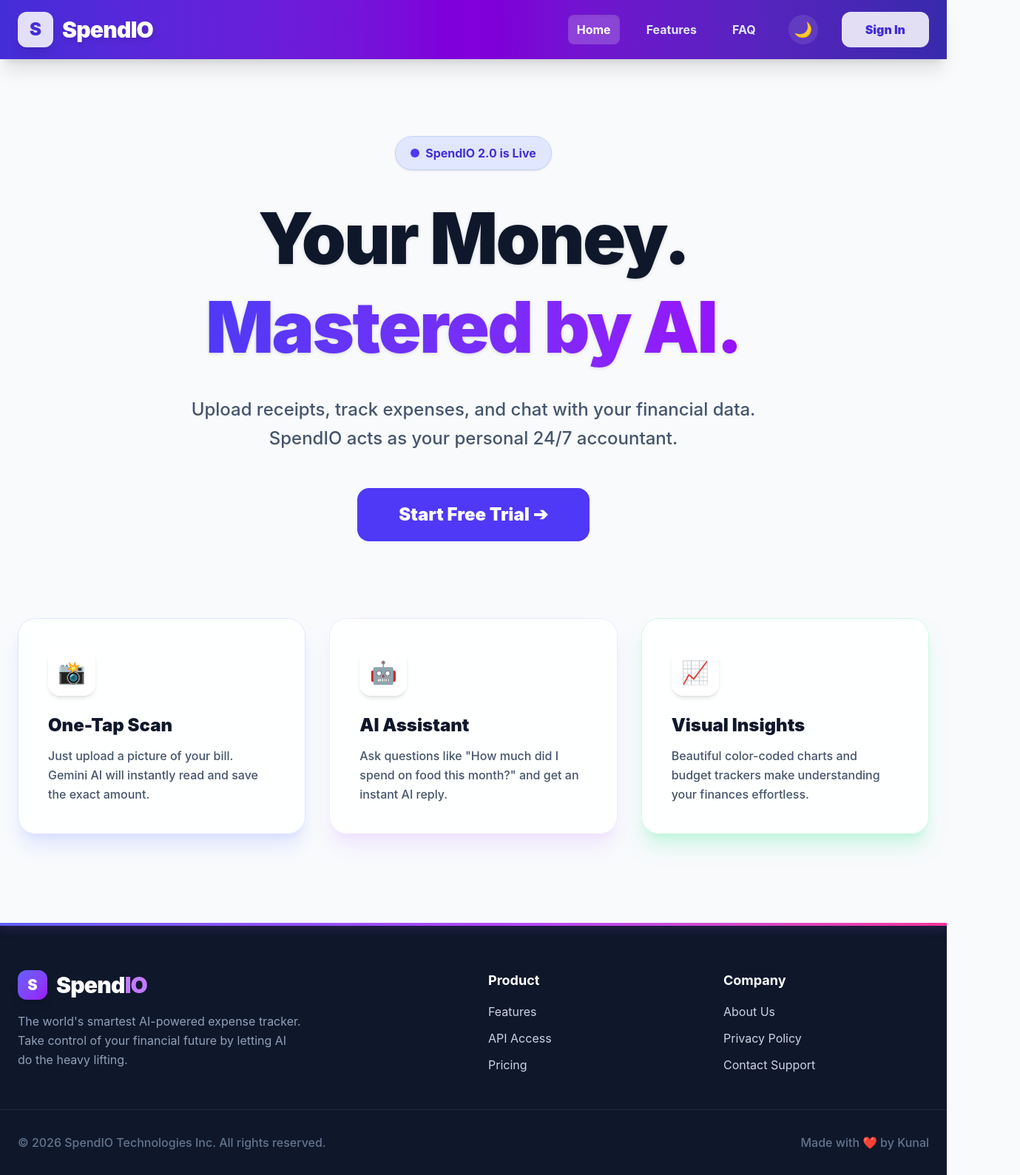
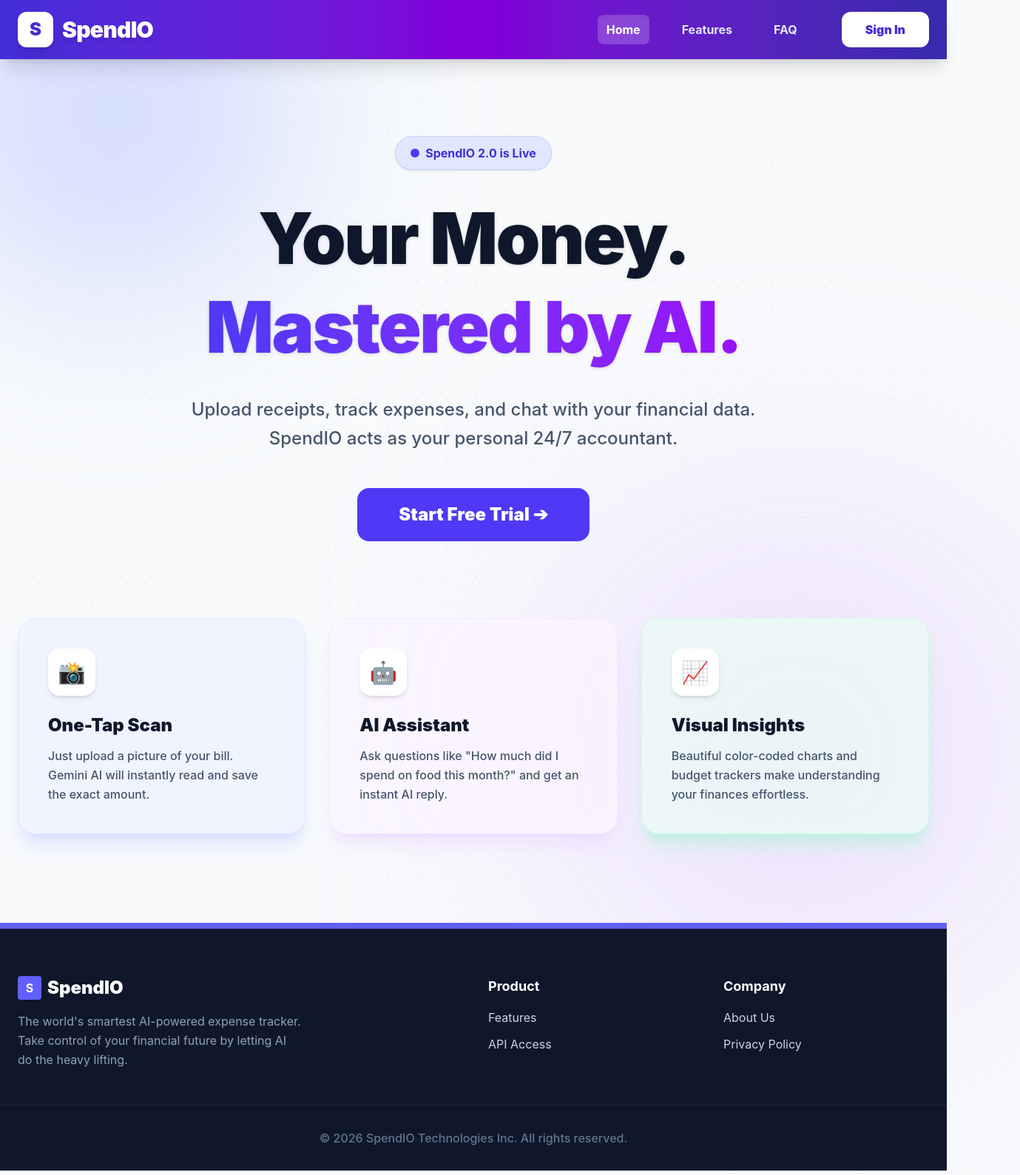
Before and after one commit to kunalchobdar2004/SpendIO-AI-Expense-Tracker, a React app in the folder frontend/: page / in a window 1280 px wide. Shown: the whole page at 74% size, 1379 px wide, since content can reach past the window. Built offline with nearby package versions, Linux system fonts and the light colour scheme; the HTML template or start-up script is replaced by a standard one.

Commit message:
Complete Pro SaaS UI Overhaul

```diff
--- a/frontend/src/App.jsx
+++ b/frontend/src/App.jsx
@@ -3,16 +3,13 @@ import { BrowserRouter as Router, Routes, Route, Link, useNavigate, useLocation,
 import { PieChart, Pie, Cell, Tooltip, ResponsiveContainer, Legend } from "recharts";
 
 // =====================================
-// 🎨 GLOBAL STYLES & DRIBBBLE ANIMATIONS
+// 🎨 GLOBAL STYLES
 // =====================================
-const GlobalStyles = ({ isDark }) => (
+const GlobalStyles = () => (
   <style>{`
     body, html {
       margin: 0; padding: 0; width: 100%; min-height: 100%;
-      background-color: ${isDark ? '#0f172a' : '#f8fafc'};
-      color: ${isDark ? '#f8fafc' : '#1e293b'};
-      font-family: 'Inter', sans-serif;
-      transition: background-color 0.3s ease, color 0.3s ease;
+      background-color: #f8fafc; color: #1e293b; font-family: 'Inter', sans-serif;
     }
     @keyframes fadeUp {
       from { opacity: 0; transform: translateY(20px); }
@@ -20,82 +17,21 @@ const GlobalStyles = ({ isDark }) => (
     }
     .animate-fade-up { animation: fadeUp 0.6s cubic-bezier(0.16, 1, 0.3, 1) forwards; }
     .delay-100 { animation-delay: 0.1s; }
-
-    /* 🌟 DRIBBBLE STYLE MESH GRADIENT ANIMATIONS */
-    @keyframes blob {
-      0% { transform: translate(0px, 0px) scale(1); }
-      33% { transform: translate(30px, -50px) scale(1.1); }
-      66% { transform: translate(-20px, 20px) scale(0.9); }
-      100% { transform: translate(0px, 0px) scale(1); }
+    .bg-grid-pattern {
+      background-size: 40px 40px;
+      background-image: radial-gradient(circle, #cbd5e1 1.5px, transparent 1.5px);
     }
-    .animate-blob {
-      animation: blob 12s infinite alternate cubic-bezier(0.4, 0, 0.2, 1);
-    }
-    .animation-delay-2000 { animation-delay: 2s; }
-    .animation-delay-4000 { animation-delay: 4s; }
-
-    @keyframes panGrid {
-      0% { background-position: 0 0; }
-      100% { background-position: 40px 40px; }
-    }
-    .bg-grid-animated {
-      background-size: 40px 40px;
-      background-image: radial-gradient(circle, ${isDark ? '#334155' : '#cbd5e1'} 1.5px, transparent 1.5px) !important;
-      animation: panGrid 20s linear infinite;
-    }
-
     ::-webkit-scrollbar { width: 8px; }
     ::-webkit-scrollbar-track { background: transparent; }
-    ::-webkit-scrollbar-thumb { background: ${isDark ? '#475569' : '#cbd5e1'}; border-radius: 10px; }
-    ::-webkit-scrollbar-thumb:hover { background: ${isDark ? '#64748b' : '#94a3b8'}; }
-
-    /* 🌙 DARK MODE OVERRIDES */
-    ${isDark ? `
-      .bg-white, .bg-indigo-50\\/80, .bg-purple-50\\/80, .bg-emerald-50\\/80, .bg-emerald-50\\/90, .bg-blue-50\\/90, .bg-white\\/90, .bg-cyan-50\\/90, .bg-pink-50\\/90, .bg-orange-50\\/90, .bg-rose-50\\/90, .bg-amber-50\\/90, .bg-slate-50 {
-        background-color: rgba(30, 41, 59, 0.8) !important;
-        backdrop-filter: blur(16px);
-        border-color: #334155 !important;
-      }
-      .text-slate-900, .text-slate-800, .text-indigo-900, .text-cyan-900, .text-pink-900, .text-purple-900, .text-emerald-900, .text-orange-950, .text-rose-900, .text-amber-900 {
-        color: #f8fafc !important;
-      }
-      .text-slate-600, .text-slate-500, .text-cyan-700 {
-        color: #94a3b8 !important;
-      }
-      input, select {
-        background-color: #0f172a !important;
-        color: white !important;
-        border-color: #334155 !important;
-      }
-      .bg-slate-50 { background-color: rgba(51, 65, 85, 0.5) !important; }
-    ` : `
-      .bg-white, .bg-indigo-50\\/80, .bg-purple-50\\/80, .bg-emerald-50\\/80, .bg-emerald-50\\/90, .bg-blue-50\\/90, .bg-white\\/90, .bg-cyan-50\\/90, .bg-pink-50\\/90, .bg-orange-50\\/90, .bg-rose-50\\/90, .bg-amber-50\\/90, .bg-slate-50 {
-        background-color: rgba(255, 255, 255, 0.85) !important;
-        backdrop-filter: blur(12px);
-      }
-    `}
+    ::-webkit-scrollbar-thumb { background: #cbd5e1; border-radius: 10px; }
+    ::-webkit-scrollbar-thumb:hover { background: #94a3b8; }
   `}</style>
-);
-
-// 🌟 DRIBBBLE STYLE BACKGROUND
-const DribbbleBackground = ({ isDark }) => (
-  <div className="fixed inset-0 overflow-hidden pointer-events-none -z-10 transition-colors duration-500" style={{ backgroundColor: isDark ? '#0f172a' : '#f8fafc' }}>
-    {/* Animated Blobs */}
-    <div className={`absolute top-[-10%] left-[-10%] w-[500px] h-[500px] rounded-full mix-blend-multiply filter blur-[100px] opacity-70 animate-blob transition-colors duration-1000 ${isDark ? 'bg-indigo-600/40 mix-blend-screen' : 'bg-purple-300'}`}></div>
-
-    <div className={`absolute top-[-10%] right-[-10%] w-[500px] h-[500px] rounded-full mix-blend-multiply filter blur-[100px] opacity-70 animate-blob animation-delay-2000 transition-colors duration-1000 ${isDark ? 'bg-pink-600/30 mix-blend-screen' : 'bg-pink-300'}`}></div>
-
-    <div className={`absolute bottom-[-20%] left-[20%] w-[600px] h-[600px] rounded-full mix-blend-multiply filter blur-[100px] opacity-70 animate-blob animation-delay-4000 transition-colors duration-1000 ${isDark ? 'bg-blue-600/30 mix-blend-screen' : 'bg-indigo-300'}`}></div>
-
-    {/* Subtle Grid Overlay */}
-    <div className="absolute inset-0 bg-grid-animated opacity-40"></div>
-  </div>
 );
 
 // =====================================
 // 🎨 COMPONENTS: HEADER & FOOTER
 // =====================================
-const Header = ({ user, handleLogout, isDark, setIsDark }) => {
+const Header = ({ user, handleLogout }) => {
   const location = useLocation();
   const publicLinks = [{ name: "Home", path: "/" }, { name: "Features", path: "/#features" }, { name: "FAQ", path: "/faq" }];
   const privateLinks = [{ name: "Dashboard", path: "/dashboard" }, { name: "Scan Bill", path: "/scan" }, { name: "AI Advisor", path: "/ai" }];
@@ -108,18 +44,13 @@ const Header = ({ user, handleLogout, isDark, setIsDark }) => {
           <div className="w-12 h-12 rounded-xl bg-white text-indigo-700 flex items-center justify-center font-black text-2xl shadow-lg group-hover:scale-110 transition-transform">S</div>
           <span className="text-3xl font-black tracking-tight drop-shadow-md">SpendIO</span>
         </Link>
-        <nav className="hidden md:flex gap-6 items-center">
+        <nav className="hidden md:flex gap-8 items-center">
           {links.map(link => (
             <Link key={link.name} to={link.path} className={`font-bold transition-all duration-300 hover:-translate-y-0.5 px-3 py-2 rounded-lg ${location.pathname === link.path ? 'bg-white/20 shadow-inner' : 'text-indigo-100 hover:text-white hover:bg-white/10'}`}>
               {link.name}
             </Link>
           ))}
-
-          <button onClick={() => setIsDark(!isDark)} className="ml-2 w-10 h-10 rounded-full bg-white/10 flex items-center justify-center hover:bg-white/20 transition-all text-xl" title="Toggle Dark Mode">
-            {isDark ? '☀️' : '🌙'}
-          </button>
-
-          {!user && <Link to="/auth" className="ml-2 bg-white text-indigo-700 px-8 py-3 rounded-xl font-black hover:bg-indigo-50 hover:shadow-[0_0_20px_rgba(255,255,255,0.4)] transition-all">Sign In</Link>}
+          {!user && <Link to="/auth" className="ml-4 bg-white text-indigo-700 px-8 py-3 rounded-xl font-black hover:bg-indigo-50 hover:shadow-[0_0_20px_rgba(255,255,255,0.4)] transition-all">Sign In</Link>}
         </nav>
         {user && (
           <Link to="/profile" className="w-12 h-12 rounded-full bg-white text-indigo-700 font-black flex items-center justify-center shadow-lg transition-all cursor-pointer hover:scale-110 hover:ring-4 ring-white/30 text-xl overflow-hidden border-2 border-white">
@@ -131,37 +62,33 @@ const Header = ({ user, handleLogout, isDark, setIsDark }) => {
   );
 };
 
-const Footer = ({ isDark }) => (
-  <footer className={`${isDark ? 'bg-[#0b0f19]' : 'bg-slate-900'} text-slate-300 pt-16 pb-8 mt-auto z-10 relative overflow-hidden`}>
-    <div className="absolute top-0 left-0 w-full h-1 bg-gradient-to-r from-indigo-500 via-purple-500 to-pink-500 shadow-[0_0_15px_rgba(168,85,247,0.5)]"></div>
-    <div className="max-w-7xl mx-auto px-6 grid grid-cols-1 md:grid-cols-4 gap-10 mb-12 relative z-10">
+const Footer = () => (
+  <footer className="bg-slate-900 text-slate-300 pt-16 pb-8 border-t-8 border-indigo-500 mt-auto z-10 relative">
+    <div className="max-w-7xl mx-auto px-6 grid grid-cols-1 md:grid-cols-4 gap-10 mb-12">
       <div className="col-span-1 md:col-span-2">
-        <div className="flex items-center gap-3 mb-4">
-          <div className="w-10 h-10 rounded-xl bg-gradient-to-br from-indigo-500 to-purple-600 flex items-center justify-center text-white font-black text-xl shadow-lg">S</div>
-          <span className="text-3xl font-black text-white tracking-tight">Spend<span className="text-purple-400">IO</span></span>
+        <div className="flex items-center gap-2 mb-4">
+          <div className="w-8 h-8 rounded bg-indigo-500 flex items-center justify-center text-white font-bold">S</div>
+          <span className="text-2xl font-black text-white">SpendIO</span>
         </div>
         <p className="text-slate-400 leading-relaxed max-w-sm">The world's smartest AI-powered expense tracker. Take control of your financial future by letting AI do the heavy lifting.</p>
       </div>
       <div>
         <h4 className="text-white font-bold mb-4 text-lg">Product</h4>
         <ul className="space-y-3">
-          <li className="hover:text-purple-400 cursor-pointer transition-colors">Features</li>
-          <li className="hover:text-purple-400 cursor-pointer transition-colors">API Access</li>
-          <li className="hover:text-purple-400 cursor-pointer transition-colors">Pricing</li>
+          <li className="hover:text-indigo-400 cursor-pointer transition-colors">Features</li>
+          <li className="hover:text-indigo-400 cursor-pointer transition-colors">API Access</li>
         </ul>
       </div>
       <div>
         <h4 className="text-white font-bold mb-4 text-lg">Company</h4>
         <ul className="space-y-3">
-          <li className="hover:text-purple-400 cursor-pointer transition-colors">About Us</li>
-          <li className="hover:text-purple-400 cursor-pointer transition-colors">Privacy Policy</li>
-          <li className="hover:text-purple-400 cursor-pointer transition-colors">Contact Support</li>
+          <li className="hover:text-indigo-400 cursor-pointer transition-colors">About Us</li>
+          <li className="hover:text-indigo-400 cursor-pointer transition-colors">Privacy Policy</li>
         </ul>
       </div>
     </div>
-    <div className="max-w-7xl mx-auto px-6 pt-8 border-t border-slate-800 flex flex-col md:flex-row justify-between items-center text-slate-500 font-medium">
+    <div className="max-w-7xl mx-auto px-6 pt-8 border-t border-slate-800 text-center text-slate-500 font-medium">
       <p>© 2026 SpendIO Technologies Inc. All rights reserved.</p>
-      <p className="mt-4 md:mt-0 flex items-center gap-1">Made with <span className="text-red-500">❤️</span> by Kunal</p>
     </div>
   </footer>
 );
@@ -176,18 +103,11 @@ function App() {
   });
   const [history, setHistory] = useState([]);
 
-  const [isDark, setIsDark] = useState(() => {
-    return localStorage.getItem('darkMode') === 'true';
-  });
-
-  useEffect(() => {
-    localStorage.setItem('darkMode', isDark);
-  }, [isDark]);
-
   useEffect(() => { if (user) fetchHistory(); }, [user]);
 
   const fetchHistory = async () => {
     try {
+      // 🟢 UPDATED TO RENDER URL
       const response = await fetch(`https://spendio-ai-expense-tracker.onrender.com/api/expenses?userId=${user.id}`);
       setHistory(await response.json());
     } catch (error) { console.error(error); }
@@ -201,10 +121,9 @@ function App() {
 
   return (
     <Router>
-      <GlobalStyles isDark={isDark} />
+      <GlobalStyles />
       <div className="min-h-screen flex flex-col selection:bg-indigo-500 selection:text-white relative">
-        <DribbbleBackground isDark={isDark} />
-        <Header user={user} handleLogout={handleLogout} isDark={isDark} setIsDark={setIsDark} />
+        <Header user={user} handleLogout={handleLogout} />
         <main className="flex-grow flex flex-col w-full max-w-7xl mx-auto px-6 py-10 z-10 relative">
           <Routes>
             <Route path="/" element={<HomePage user={user} />} />
@@ -216,7 +135,7 @@ function App() {
             <Route path="/profile" element={user ? <ProfilePage user={user} setUser={setUser} history={history} handleLogout={handleLogout} /> : <Navigate to="/auth" />} />
           </Routes>
         </main>
-        <Footer isDark={isDark} />
+        <Footer />
       </div>
     </Router>
   );
@@ -228,6 +147,10 @@ function App() {
 const HomePage = ({ user }) => {
   return (
     <div className="flex flex-col items-center justify-center animate-fade-up relative w-full h-full">
+      <div className="fixed top-0 left-0 w-full h-full bg-grid-pattern -z-10 opacity-[0.4] pointer-events-none"></div>
+      <div className="fixed top-[-20%] left-[-10%] w-[500px] h-[500px] bg-indigo-300/40 rounded-full blur-[120px] -z-10 pointer-events-none"></div>
+      <div className="fixed bottom-[-10%] right-[-10%] w-[600px] h-[600px] bg-purple-300/40 rounded-full blur-[150px] -z-10 pointer-events-none"></div>
+
       <div className="text-center max-w-5xl mx-auto pt-16 pb-16 relative z-10">
         <div className="inline-flex items-center gap-2 px-5 py-2.5 rounded-full bg-indigo-100 border border-indigo-200 text-indigo-700 font-bold mb-8 shadow-sm">
           <span className="relative flex h-3 w-3"><span className="animate-ping absolute inline-flex h-full w-full rounded-full bg-indigo-500 opacity-75"></span><span className="relative inline-flex rounded-full h-3 w-3 bg-indigo-600"></span></span>
@@ -245,17 +168,17 @@ const HomePage = ({ user }) => {
       </div>
 
       <div id="features" className="grid md:grid-cols-3 gap-8 w-full relative z-10 mb-20 mt-10">
-        <div className="bg-indigo-50/80 p-10 rounded-3xl border border-indigo-100 shadow-xl shadow-indigo-200/50 hover:shadow-2xl transition-all hover:-translate-y-2">
+        <div className="bg-indigo-50/80 backdrop-blur-lg p-10 rounded-3xl border border-indigo-100 shadow-xl shadow-indigo-200/50 hover:shadow-2xl transition-all hover:-translate-y-2">
           <div className="w-16 h-16 bg-white text-indigo-600 rounded-2xl flex items-center justify-center text-3xl mb-6 font-bold shadow-md">📸</div>
           <h3 className="text-2xl font-black mb-3 text-slate-900">One-Tap Scan</h3>
           <p className="text-slate-600 leading-relaxed font-medium">Just upload a picture of your bill. Gemini AI will instantly read and save the exact amount.</p>
         </div>
-        <div className="bg-purple-50/80 p-10 rounded-3xl border border-purple-100 shadow-xl shadow-purple-200/50 hover:shadow-2xl transition-all hover:-translate-y-2">
+        <div className="bg-purple-50/80 backdrop-blur-lg p-10 rounded-3xl border border-purple-100 shadow-xl shadow-purple-200/50 hover:shadow-2xl transition-all hover:-translate-y-2">
           <div className="w-16 h-16 bg-white text-purple-600 rounded-2xl flex items-center justify-center text-3xl mb-6 font-bold shadow-md">🤖</div>
           <h3 className="text-2xl font-black mb-3 text-slate-900">AI Assistant</h3>
           <p className="text-slate-600 leading-relaxed font-medium">Ask questions like "How much did I spend on food this month?" and get an instant AI reply.</p>
         </div>
-        <div className="bg-emerald-50/80 p-10 rounded-3xl border border-emerald-100 shadow-xl shadow-emerald-200/50 hover:shadow-2xl transition-all hover:-translate-y-2">
+        <div className="bg-emerald-50/80 backdrop-blur-lg p-10 rounded-3xl border border-emerald-100 shadow-xl shadow-emerald-200/50 hover:shadow-2xl transition-all hover:-translate-y-2">
           <div className="w-16 h-16 bg-white text-emerald-600 rounded-2xl flex items-center justify-center text-3xl mb-6 font-bold shadow-md">📈</div>
           <h3 className="text-2xl font-black mb-3 text-slate-900">Visual Insights</h3>
           <p className="text-slate-600 leading-relaxed font-medium">Beautiful color-coded charts and budget trackers make understanding your finances effortless.</p>
@@ -278,6 +201,7 @@ const AuthPage = ({ setUser }) => {
     e.preventDefault();
     setLoading(true);
     try {
+      // 🟢 UPDATED TO RENDER URL
       const res = await fetch(`https://spendio-ai-expense-tracker.onrender.com/api/${isLogin ? 'login' : 'signup'}`, {
         method: "POST", headers: { "Content-Type": "application/json" }, body: JSON.stringify(form),
       });
@@ -322,7 +246,7 @@ const AuthPage = ({ setUser }) => {
 };
 
 // =====================================
-// 📄 PROTECTED PAGE: DASHBOARD
+// 📄 PROTECTED PAGE: DASHBOARD (WITH EDIT/DELETE & EXPORT)
 // =====================================
 const Dashboard = ({ user, history, fetchHistory }) => {
   const [form, setForm] = useState({ amount: "", category: "Food", description: "", date: "" });
@@ -332,6 +256,7 @@ const Dashboard = ({ user, history, fetchHistory }) => {
   const handleSubmit = async (e) => {
     e.preventDefault();
     const method = editingId ? "PUT" : "POST";
+    // 🟢 UPDATED TO RENDER URL
     const url = editingId ? `https://spendio-ai-expense-tracker.onrender.com/api/expenses/${editingId}` : "https://spendio-ai-expense-tracker.onrender.com/api/expenses";
 
     await fetch(url, { method, headers: { "Content-Type": "application/json" }, body: JSON.stringify({ ...form, userId: user.id }) });
@@ -349,6 +274,7 @@ const Dashboard = ({ user, history, fetchHistory }) => {
 
   const handleDelete = async (id) => {
     if (!window.confirm("Are you sure you want to delete this expense?")) return;
+    // 🟢 UPDATED TO RENDER URL
     await fetch(`https://spendio-ai-expense-tracker.onrender.com/api/expenses/${id}`, { method: "DELETE" });
     fetchHistory();
   };
@@ -384,9 +310,14 @@ const Dashboard = ({ user, history, fetchHistory }) => {
   const COLORS = ["#4f46e5", "#ec4899", "#14b8a6", "#f59e0b", "#8b5cf6"];
 
   return (
+    <>
+      <div className="fixed top-0 left-0 w-full h-full bg-grid-pattern -z-10 opacity-[0.4] pointer-events-none"></div>
+
       <div className="grid lg:grid-cols-3 gap-8 animate-fade-up relative z-10">
+
+        {/* Left Column: Form */}
         <div className="lg:col-span-1 flex flex-col gap-6">
-        <div className={`p-8 rounded-3xl border shadow-lg ${editingId ? 'bg-amber-50/90 border-amber-200' : 'bg-indigo-50/90 border-indigo-100'}`}>
+          <div className={`backdrop-blur-md p-8 rounded-3xl border shadow-lg ${editingId ? 'bg-amber-50/90 border-amber-200' : 'bg-indigo-50/90 border-indigo-100'}`}>
             <h2 className={`text-2xl font-black mb-6 flex items-center gap-3 ${editingId ? 'text-amber-900' : 'text-indigo-900'}`}>
               <span className="bg-white p-2 rounded-xl shadow-sm">{editingId ? '✏️' : '➕'}</span>
               {editingId ? "Edit Expense" : "Add Expense"}
@@ -411,6 +342,7 @@ const Dashboard = ({ user, history, fetchHistory }) => {
           </div>
         </div>
 
+        {/* Right Column: Analytics */}
         <div className="lg:col-span-2 flex flex-col gap-6 animate-fade-up delay-100">
           <div className="grid md:grid-cols-2 gap-6">
             <div className="bg-emerald-50/90 p-8 rounded-3xl border border-emerald-100 shadow-lg">
@@ -450,6 +382,7 @@ const Dashboard = ({ user, history, fetchHistory }) => {
           )}
         </div>
 
+        {/* Transactions List */}
         <div className="lg:col-span-3 bg-white/90 p-8 rounded-3xl border border-slate-200 shadow-lg mt-2">
           <h2 className="text-2xl font-black mb-6 text-slate-800 flex items-center gap-2"><span>📋</span> Recent Transactions</h2>
           {history.length > 0 ? (
@@ -476,6 +409,7 @@ const Dashboard = ({ user, history, fetchHistory }) => {
         </div>
 
       </div>
+    </>
   );
 };
 
@@ -496,11 +430,13 @@ const ScanPage = ({ user, fetchHistory }) => {
     reader.readAsDataURL(file);
     reader.onloadend = async () => {
       try {
+        // 🟢 UPDATED TO RENDER URL
         const res = await fetch("https://spendio-ai-expense-tracker.onrender.com/api/scan", { method: "POST", headers: { "Content-Type": "application/json" }, body: JSON.stringify({ imageBase64: reader.result }) });
         if(!res.ok) throw new Error("API failed");
 
         const data = await res.json();
         setResult(data);
+        // 🟢 UPDATED TO RENDER URL
         await fetch('https://spendio-ai-expense-tracker.onrender.com/api/expenses', { method: 'POST', headers: { "Content-Type": "application/json" }, body: JSON.stringify({ ...data, userId: user.id }) });
         fetchHistory();
       } catch (err) {
@@ -511,6 +447,8 @@ const ScanPage = ({ user, fetchHistory }) => {
   };
 
   return (
+    <>
+      <div className="fixed top-0 left-0 w-full h-full bg-grid-pattern -z-10 opacity-[0.4] pointer-events-none"></div>
       <div className="grid lg:grid-cols-3 gap-8 animate-fade-up">
         <div className="lg:col-span-2 p-12 rounded-[3rem] bg-cyan-50/90 border border-cyan-100 shadow-xl text-center">
           <div className="w-24 h-24 mx-auto bg-white text-cyan-600 rounded-3xl flex items-center justify-center text-5xl mb-6 shadow-md">📸</div>
@@ -551,6 +489,7 @@ const ScanPage = ({ user, fetchHistory }) => {
           </div>
         </div>
       </div>
+    </>
   );
 };
 
@@ -566,6 +505,7 @@ const AiPage = ({ user, history }) => {
   const fetchReport = async () => {
     setLoadingInsights(true);
     try {
+      // 🟢 UPDATED TO RENDER URL
       const res = await fetch(`https://spendio-ai-expense-tracker.onrender.com/api/insights/${user.id}`);
       if(!res.ok) throw new Error("API Failed");
       setInsights(await res.json());
@@ -584,6 +524,7 @@ const AiPage = ({ user, history }) => {
     setChat("");
 
     try {
+      // 🟢 UPDATED TO RENDER URL
       const res = await fetch("https://spendio-ai-expense-tracker.onrender.com/api/chat", { method: "POST", headers: { "Content-Type": "application/json" }, body: JSON.stringify({ question: q, expenses: history }) });
       if(!res.ok) throw new Error("Chat Failed");
       const data = await res.json();
@@ -594,7 +535,11 @@ const AiPage = ({ user, history }) => {
   };
 
   return (
+    <>
+      <div className="fixed top-0 left-0 w-full h-full bg-grid-pattern -z-10 opacity-[0.4] pointer-events-none"></div>
+
       <div className="grid lg:grid-cols-2 gap-8 animate-fade-up">
+        {/* Left: Report */}
         <div className="bg-pink-50/90 p-10 rounded-3xl border border-pink-100 shadow-xl h-fit">
           <h2 className="text-3xl font-black mb-8 flex items-center gap-3 text-pink-900"><span className="bg-white p-3 rounded-xl shadow-sm text-pink-600">✨</span> Smart Report</h2>
           <button onClick={fetchReport} disabled={loadingInsights} className="w-full bg-pink-600 text-white font-black text-xl py-5 rounded-2xl mb-8 hover:bg-pink-700 shadow-lg transition-all disabled:opacity-50">
@@ -615,6 +560,7 @@ const AiPage = ({ user, history }) => {
           )}
         </div>
 
+        {/* Right: Chat */}
         <div className="bg-purple-50/90 p-10 rounded-3xl border border-purple-100 shadow-xl flex flex-col h-[700px] animate-fade-up delay-100">
           <h2 className="text-3xl font-black mb-6 flex items-center gap-3 text-purple-900"><span className="bg-white p-3 rounded-xl shadow-sm text-purple-600">💬</span> Chat with Data</h2>
 
@@ -637,6 +583,7 @@ const AiPage = ({ user, history }) => {
           </form>
         </div>
       </div>
+    </>
   );
 };
 
@@ -656,6 +603,7 @@ const ProfilePage = ({ user, setUser, history, handleLogout }) => {
     reader.readAsDataURL(file);
     reader.onloadend = async () => {
       try {
+        // 🟢 UPDATED TO RENDER URL
         const res = await fetch(`https://spendio-ai-expense-tracker.onrender.com/api/user/${user.id}/profile-pic`, { method: "PUT", headers: { "Content-Type": "application/json" }, body: JSON.stringify({ profilePic: reader.result }) });
         if(res.ok) {
           const updatedUser = { ...user, profilePic: reader.result };
@@ -667,6 +615,9 @@ const ProfilePage = ({ user, setUser, history, handleLogout }) => {
   };
 
   return (
+    <>
+      <div className="fixed top-0 left-0 w-full h-full bg-grid-pattern -z-10 opacity-[0.4] pointer-events-none"></div>
+
       <div className="max-w-5xl mx-auto space-y-8 animate-fade-up w-full">
         <div className="p-12 rounded-[3rem] bg-orange-50/90 border border-orange-100 shadow-xl flex flex-col md:flex-row items-center gap-10">
 
@@ -708,6 +659,7 @@ const ProfilePage = ({ user, setUser, history, handleLogout }) => {
           </div>
         </div>
       </div>
+    </>
   );
 };
 
```
Lines whose indentation alone changed are shown as unchanged.
